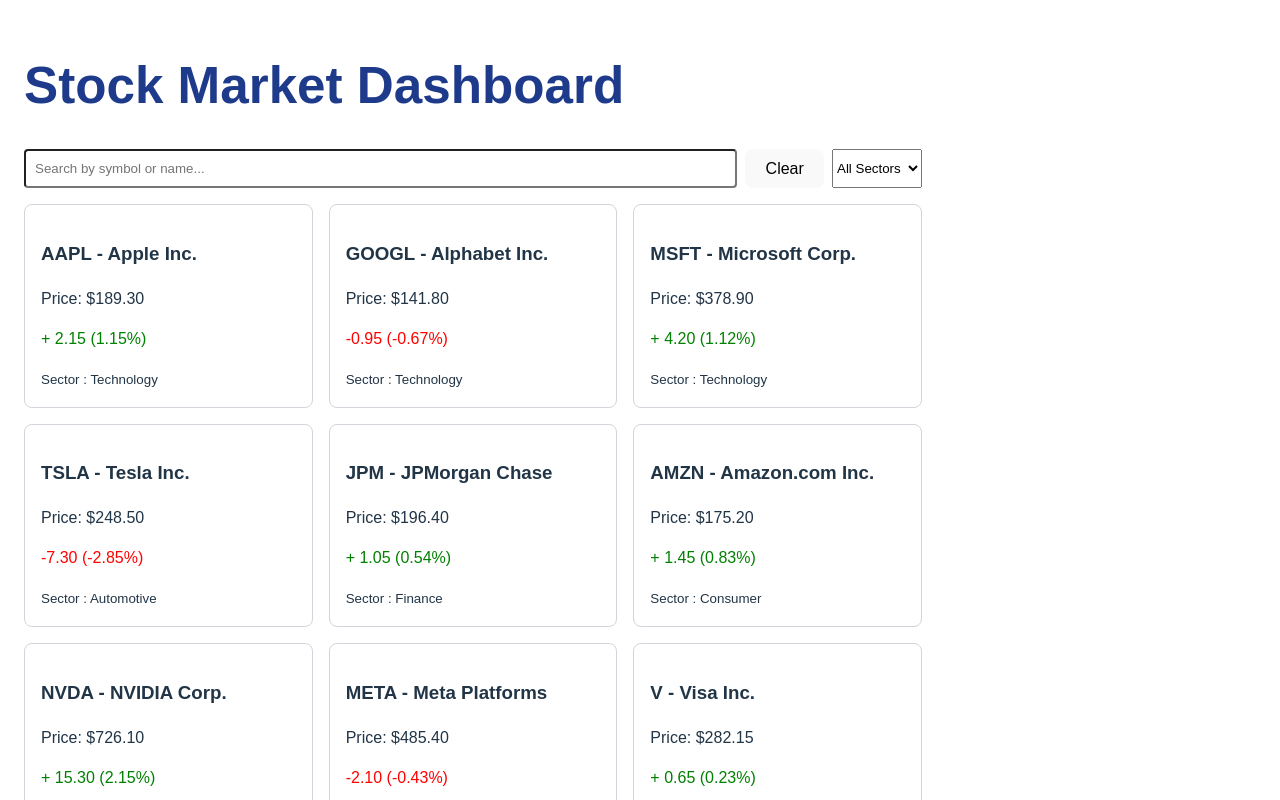
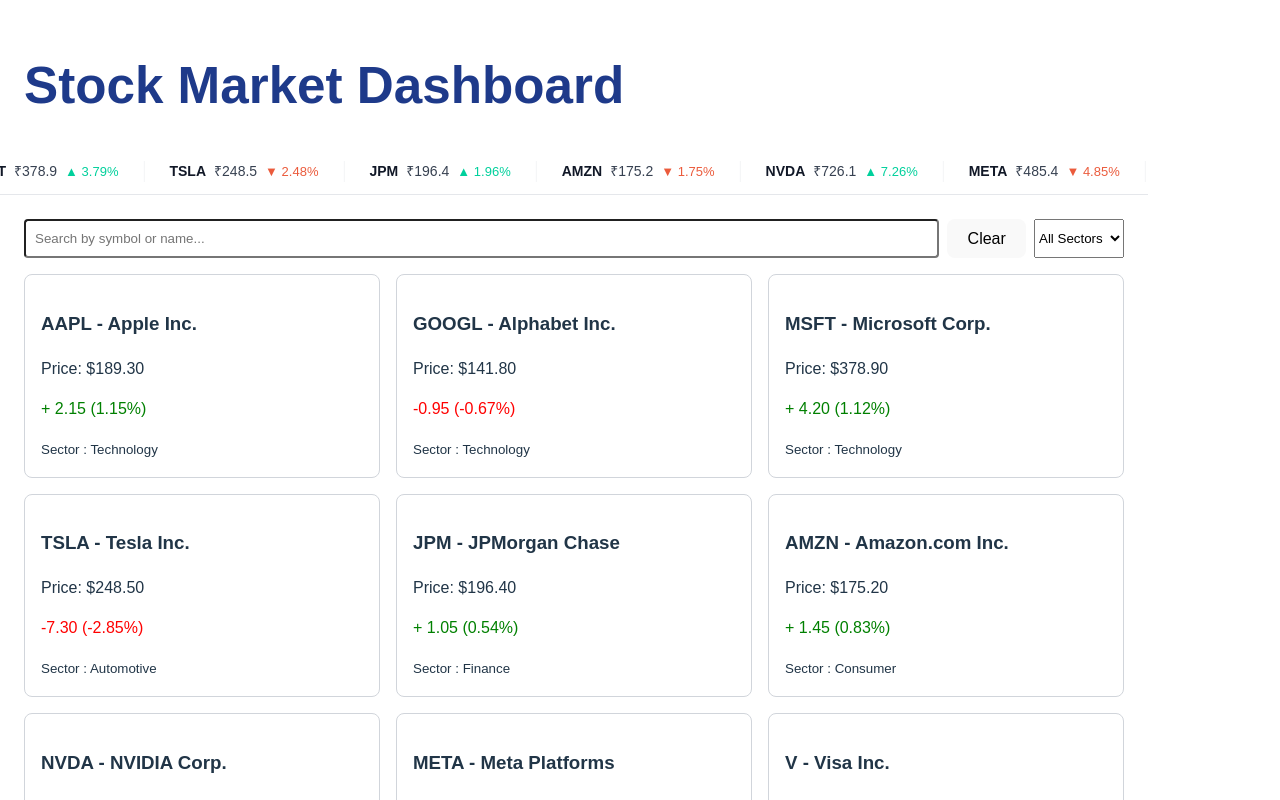
Before and after one commit to rohit-gomase25/Week2-Rohit, a React (Vite) app: page / in a window 1280 px wide. Shown: the top 800 px of the page. Built offline with nearby package versions, Linux system fonts and the light colour scheme.

Commit message:
Price Ticker

```diff
--- a/src/App.tsx
+++ b/src/App.tsx
@@ -1,30 +1,11 @@
-import  { lazy, useState } from 'react';
-//                ^    ^
-//                |    useState — you already know this
-//                lazy — NEW: added to the import
-
-
-// ── Data imports (UNCHANGED) ─────────────────────────────────────────
+import { lazy, useState } from 'react';
+import PriceTicker from './components/PriceTicker';
 import { stocks, trades, positions, holdings } from './data/stockData';
-
-// ── Types (UNCHANGED) ────────────────────────────────────────────────
-import type{ Stock, Trade } from './types/stock.types';
-
-// ── Boundary wrapper (EAGER import — NOT lazy) ───────────────────────
+import type { Stock, Trade } from './types/stock.types';
 import SuspenseBoundary from './boundaries/SuspenseBoundary';
-//
-// WHY NOT lazy? SuspenseBoundary SHOWS the skeleton while things load.
-// It needs to be ready instantly.
-
-// ── Skeleton components (EAGER imports — NOT lazy) ───────────────────
-import TableSkeleton    from './skeletons/TableSkeleton';
+import TableSkeleton from './skeletons/TableSkeleton';
 import CardGridSkeleton from './skeletons/CardGridSkeleton';
-import FormSkeleton     from './skeletons/FormSkeleton';
-// WHY NOT lazy? These ARE the fallback UI.
-// They must exist BEFORE the real components arrive.
-
-
-// ── Feature components (LAZY — each becomes a separate chunk) ─────────
+import FormSkeleton from './skeletons/FormSkeleton';
 
 const LiveQuotesFeature = lazy(function() {
   return import('./features/quotes/LiveQuotesFeature');
@@ -46,40 +27,28 @@
   return import('./features/trades/TradeFeature');
 });
 
-// After npm run build, Vite creates:
-//   LiveQuotesFeature-BxYz12.js
-//   PortfolioFeature-CdEf34.js
-//   PositionsFeature-GhIj56.js
-//   HoldingsFeature-KlMn78.js
-//   TradeFeature-OpQr90.js
-
-
 type NewTradeInput = Omit<Trade, 'id' | 'date'>;
 
 function App() {
+  const [selectedStock, setSelectedStock] = useState<Stock | null>(null);
+  const [searchQuery, setSearchQuery] = useState('');
+  const [sectorFilter, setSectorFilter] = useState('');
+  const [tradeHistory, setTradeHistory] = useState<Trade[]>(trades);
 
-  // ── State (COMPLETELY UNCHANGED from Module 1) ─────────────────────
-  const [selectedStock,  setSelectedStock]  = useState<Stock | null>(null);
-  const [searchQuery,    setSearchQuery]    = useState('');
-  const [sectorFilter,   setSectorFilter]   = useState('');
-  const [tradeHistory,   setTradeHistory]   = useState<Trade[]>(trades);
-
-  // ── Filtered stocks (UNCHANGED) ─────────────────────────────────────
   var filteredStocks = stocks.filter(function(stock) {
-    var queryLower     = searchQuery.toLowerCase();
-    var symbolMatches  = stock.symbol.toLowerCase().includes(queryLower);
-    var nameMatches    = stock.name.toLowerCase().includes(queryLower);
-    var searchMatches  = symbolMatches || nameMatches;
-    var noFilter       = sectorFilter === '';
-    var sectorMatches  = noFilter || stock.sector === sectorFilter;
+    var queryLower = searchQuery.toLowerCase();
+    var symbolMatches = stock.symbol.toLowerCase().includes(queryLower);
+    var nameMatches = stock.name.toLowerCase().includes(queryLower);
+    var searchMatches = symbolMatches || nameMatches;
+    var noFilter = sectorFilter === '';
+    var sectorMatches = noFilter || stock.sector === sectorFilter;
     return searchMatches && sectorMatches;
   });
 
-  // ── handleNewTrade (UNCHANGED) ───────────────────────────────────────
   function handleNewTrade(input: NewTradeInput): void {
     var newTrade: Trade = {
       ...input,
-      id:   `t${Date.now()}`,
+      id: `t${Date.now()}`,
       date: new Date().toISOString().split('T')[0],
     };
     setTradeHistory(function(previousTrades) {
@@ -87,12 +56,14 @@
     });
   }
 
-
   return (
     <div style={{ maxWidth: 1100, margin: '0 auto', padding: 24, fontFamily: 'Arial, sans-serif' }}>
       <h1 style={{ color: '#1E3A8A' }}>Stock Market Dashboard</h1>
 
-      {/* ── FEATURE 1: Live Quotes — uses BOTH skeletons ── */}
+      <div style={{ margin: '0 -24px 24px -24px' }}>
+        <PriceTicker />
+      </div>
+
       <SuspenseBoundary
         fallback={
           <>
@@ -110,28 +81,24 @@
         />
       </SuspenseBoundary>
 
-      {/* ── FEATURE 2: Portfolio Summary ── */}
       <SuspenseBoundary
         fallback={<TableSkeleton rows={3} cols={3} title="Portfolio Summary" />}
       >
         <PortfolioFeature availableStocks={stocks} />
       </SuspenseBoundary>
 
-      {/* ── FEATURE 3: Positions ── */}
       <SuspenseBoundary
         fallback={<TableSkeleton rows={5} cols={6} title="Positions" />}
       >
         <PositionsFeature positions={positions} />
       </SuspenseBoundary>
 
-      {/* ── FEATURE 4: Holdings ── */}
       <SuspenseBoundary
         fallback={<TableSkeleton rows={5} cols={5} title="Holdings" />}
       >
         <HoldingsFeature holdings={holdings} />
       </SuspenseBoundary>
 
-      {/* ── FEATURE 5: Trade History + Form — uses TWO skeletons ── */}
       <SuspenseBoundary
         fallback={
           <>
@@ -147,7 +114,6 @@
           onSubmitTrade={handleNewTrade}
         />
       </SuspenseBoundary>
-
     </div>
   );
 }
--- /dev/null
+++ b/src/components/PriceTicker.tsx
@@ -0,0 +1,64 @@
+import React from 'react';
+import { stocks } from '../data/stockData';
+
+const PriceTicker: React.FC = () => {
+  // We duplicate the array to ensure the scroll is seamless/infinite
+  const tickerData = [...stocks, ...stocks];
+
+  return (
+    <div style={{
+      width: '100%',
+      overflow: 'hidden',
+      background: '#fff',
+      borderBottom: '1px solid #E5E7EB',
+      padding: '12px 0',
+      display: 'flex',
+      alignItems: 'center'
+    }}>
+      <style>
+        {`
+          @keyframes marquee {
+            0% { transform: translateX(0); }
+            100% { transform: translateX(-50%); }
+          }
+        `}
+      </style>
+      <div style={{
+        display: 'flex',
+        whiteSpace: 'nowrap',
+        animation: 'marquee 40s linear infinite',
+      }}>
+        {tickerData.map((stock, index) => {
+          // Mock logic: Groww usually shows a small % change
+          const mockChange = (stock.price * 0.01).toFixed(2);
+          const isPositive = index % 2 === 0; // Alternating for visual variety in mock
+
+          return (
+            <div key={`${stock.symbol}-${index}`} style={{
+              display: 'inline-flex',
+              alignItems: 'center',
+              padding: '0 25px',
+              borderRight: '1px solid #F3F4F6'
+            }}>
+              <span style={{ fontWeight: 600, fontSize: '14px', color: '#111827', marginRight: '8px' }}>
+                {stock.symbol}
+              </span>
+              <span style={{ fontSize: '14px', color: '#374151', marginRight: '8px' }}>
+                ₹{stock.price.toLocaleString()}
+              </span>
+              <span style={{
+                fontSize: '13px',
+                fontWeight: 500,
+                color: isPositive ? '#00D09C' : '#EB5B3C'
+              }}>
+                {isPositive ? '▲' : '▼'} {mockChange}%
+              </span>
+            </div>
+          );
+        })}
+      </div>
+    </div>
+  );
+};
+
+export default PriceTicker;
```
